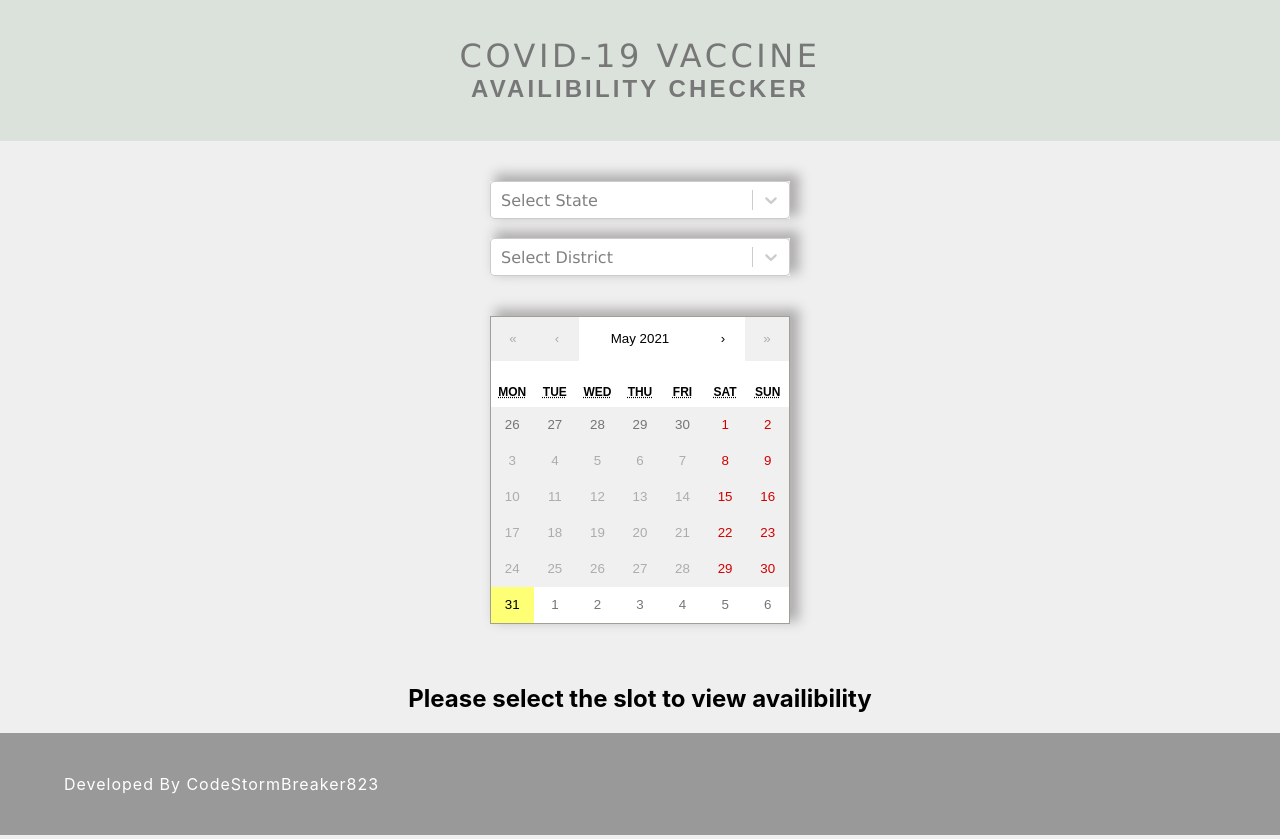
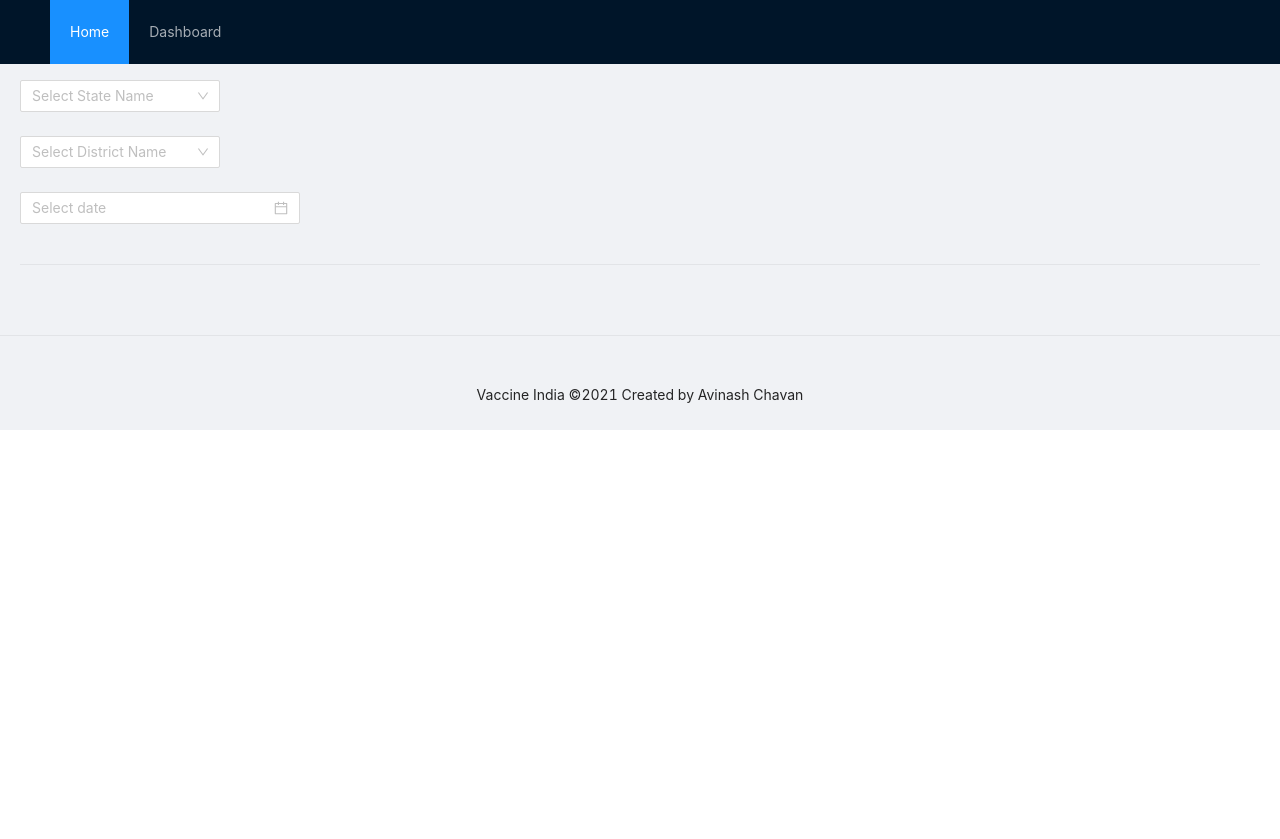
Before and after one commit to avinashchavan1/VacFinder, a React (Create React App) app: page / in a window 1280 px wide. After the commit the page ends 800 px from the top, so only its background shows below. Built offline with nearby package versions, Linux system fonts and the light colour scheme.

Commit message:
Before table

```diff
--- a/package.json
+++ b/package.json
@@ -6,6 +6,7 @@
     "@testing-library/jest-dom": "^5.12.0",
     "@testing-library/react": "^11.2.6",
     "@testing-library/user-event": "^12.8.3",
+    "antd": "^4.19.1",
     "axios": "^0.21.1",
     "moment": "^2.29.1",
     "react": "^17.0.2",
--- /dev/null
+++ b/src/Appnew.css
@@ -0,0 +1,19 @@
+.site-layout-content {
+  min-height: 280px;
+  padding: 24px;
+  background: #fff;
+}
+.logo {
+  float: left;
+  width: 120px;
+  height: 31px;
+  margin: 16px 24px 16px 0;
+  background: rgba(255, 255, 255, 0.3);
+}
+.ant-row-rtl .logo {
+  float: right;
+  margin: 16px 0 16px 24px;
+}
+[data-theme="dark"] .site-layout-content {
+  background: #141414;
+}
--- /dev/null
+++ b/src/Appnew.js
@@ -0,0 +1,52 @@
+import DataInput from "./components/DataInput/DataInput";
+import React from "react";
+import ReactDOM from "react-dom";
+import "antd/dist/antd.css";
+import "./index.css";
+import { Layout, Menu, Breadcrumb, Divider } from "antd";
+import Slots from "./components/Slots/Slots";
+import { useState, useEffect } from "react";
+
+const { Header, Content, Footer, Sider } = Layout;
+// const DataInput = require("./components/DataInput/DataInput");
+// const DataInput = () => {
+//   return <h1>1111</h1>;
+// };
+const App = () => {
+  // return <DataInput></DataInput>;
+  const [responseData, setResponseData] = useState([]);
+  const [filteredData, setFilteredData] = useState([]);
+  useEffect(() => {
+    console.log("ResData: ", responseData);
+  }, [responseData]);
+  const handleChangeResponseData = (value) => {
+    setResponseData(value["sessions"]);
+    setFilteredData(value["sessions"]);
+  };
+  return (
+    <Layout className="layout">
+      <Header>
+        <div className="logo" />
+        <Menu theme="dark" mode="horizontal" defaultSelectedKeys={["1"]}>
+          <Menu.Item key={1}>Home</Menu.Item>
+          <Menu.Item key={2}>Dashboard</Menu.Item>
+        </Menu>
+      </Header>
+
+      <Content style={{ padding: "0 20px" }}>
+        <DataInput
+          // style={{ margin: "16px 0" }}
+          handleChangeResponseData={handleChangeResponseData}
+        ></DataInput>
+        <Divider />
+        <Slots filteredData={filteredData}></Slots>
+      </Content>
+      <Divider />
+      <Footer style={{ textAlign: "center" }}>
+        Vaccine India ©2021 Created by Avinash Chavan
+      </Footer>
+    </Layout>
+  );
+};
+
+export default App;
--- /dev/null
+++ b/src/components/DataInput/DataInput.js
@@ -0,0 +1,100 @@
+import { DatePicker, Select, Space, Divider } from "antd";
+import "antd/dist/antd.css";
+import data from "../../data2.json";
+import React, { useState, useEffect } from "react";
+import moment from "moment";
+
+const statesData = data.map((state) => {
+  return { state_id: state["state_id"], state_name: state["state"] };
+});
+const districtData = data.map((state) => {
+  return { state_id: state["state_id"], districts: state["districts"] };
+});
+// function disabledDate(current) {
+//   // Can not select days before today and today
+//   return current ;
+// }
+
+const { Option } = Select;
+
+const DataInput = ({ handleChangeResponseData }) => {
+  const [state, setState] = useState();
+  const [districts, setDistricts] = useState([]);
+  const [district, setDistrict] = useState();
+  const [currDate, setCurrDate] = useState();
+
+  useEffect(() => {
+    if (state && district && currDate) {
+      // console.log("State:", state);
+      // console.log("District:", district);
+      // console.log("CurrDate:", currDate);
+      let URL =
+        "https://cdn-api.co-vin.in/api/v2/appointment/sessions/public/findByDistrict?district_id=" +
+        String(district) +
+        "&date=" +
+        currDate +
+        "\n";
+      console.log(URL);
+      fetch(URL)
+        .then((res) => res.json())
+        .then((res) => {
+          console.log(res);
+          handleChangeResponseData(res);
+        })
+        .catch((err) => console.log(err));
+    }
+  }, [state, district, currDate]);
+
+  function onChange(date) {
+    setCurrDate(date.format("DD-MM-YYYY"));
+  }
+
+  const handleStateNameChange = (value) => {
+    let districtVal = districtData.filter((state) => {
+      return state["state_id"] === value;
+    });
+    districtVal = districtVal[0]["districts"];
+    setState(value);
+    setDistricts(districtVal);
+    setDistrict(districtVal[0]["districtcode"]);
+  };
+  const handleDistrictNameChange = (value) => {
+    console.log(value);
+    setDistrict(value);
+  };
+
+  return (
+    <Space direction="vertical" size={"large"} style={{ margin: "16px 0" }}>
+      <Select
+        placeholder={"Select State Name"}
+        style={{ width: 200 }}
+        onChange={handleStateNameChange}
+      >
+        {statesData.map((state) => (
+          <Option key={state["state_name"]} value={state["state_id"]}>
+            {state["state_name"]}
+          </Option>
+        ))}
+      </Select>
+      <Select
+        style={{ width: 200 }}
+        value={district}
+        placeholder={"Select District Name"}
+        onChange={handleDistrictNameChange}
+      >
+        {districts.map((district) => (
+          <Option key={district["name"]} value={district["districtcode"]}>
+            {district["name"]}
+          </Option>
+        ))}
+      </Select>
+      <DatePicker
+        // disabledDate={disabledDate}
+        style={{ width: 280 }}
+        onChange={onChange}
+      />
+    </Space>
+  );
+};
+
+export default DataInput;
--- /dev/null
+++ b/src/components/Slot/Slot.js
@@ -0,0 +1,42 @@
+import React from "react";
+import ReactDOM from "react-dom";
+import "antd/dist/antd.css";
+import { Card, Col, Row, Badge, Space, Divider } from "antd";
+import { MessageOutlined, LikeOutlined, StarOutlined } from "@ant-design/icons";
+
+const { Meta } = Card;
+const IconText = ({ icon, text }) => (
+  <Space>
+    {React.createElement(icon)}
+    {text}
+  </Space>
+);
+const Slot = ({ session }) => {
+  // return <DataInput></DataInput>;
+  // console.log(session);
+  let ageLimit =
+    session["max_age_limit"] === "undefined"
+      ? session["max_age_limit"]
+      : session["min_age_limit"];
+
+  return (
+    <Col span={24}>
+      <Badge.Ribbon text={session["vaccine"]}>
+        <Card
+          hoverable={true}
+          title={session["address"] + " " + session["block_name"]}
+        >
+          {/* <Meta description={session["address"]} /> */}
+          {session["name"]}
+          <br />
+          {"Age Limit: upto " + ageLimit + "years"}
+          <br />
+
+          {"Available Doses " + session["available_capacity"]}
+        </Card>
+      </Badge.Ribbon>
+    </Col>
+  );
+};
+
+export default Slot;
--- /dev/null
+++ b/src/components/Slots/Slots.js
@@ -0,0 +1,22 @@
+import React from "react";
+import ReactDOM from "react-dom";
+import "antd/dist/antd.css";
+import { Card, Col, Row, Space, Badge } from "antd";
+import Slot from "../Slot/Slot";
+
+const Slots = ({ filteredData }) => {
+  // return <DataInput></DataInput>;
+  return (
+    <Space direction="vertical" size={"large"}>
+      {filteredData.length > 0 &&
+        "Available slots in district: " + filteredData.length}
+      <Row gutter={{ xs: 8, sm: 16, md: 24, lg: 32 }}>
+        {filteredData.map((data, i) => {
+          return <Slot key={i} session={data} />;
+        })}
+      </Row>
+    </Space>
+  );
+};
+
+export default Slots;
--- a/src/index.js
+++ b/src/index.js
@@ -1,17 +1,11 @@
-import React from 'react';
-import ReactDOM from 'react-dom';
-import './index.css';
-import App from './App';
-import reportWebVitals from './reportWebVitals';
+import React from "react";
+import ReactDOM from "react-dom";
+import "./index.css";
+import App from "./Appnew";
 
-ReactDOM.render(
-  <React.StrictMode>
-    <App />
-  </React.StrictMode>,
-  document.getElementById('root')
-);
+ReactDOM.render(<App />, document.getElementById("root"));
 
 // If you want to start measuring performance in your app, pass a function
 // to log results (for example: reportWebVitals(console.log))
 // or send to an analytics endpoint. Learn more: https://bit.ly/CRA-vitals
-reportWebVitals();
+// reportWebVitals();
```
Also changed, not shown: src/Comp.js (deleted), 1 other file (tests, documents, lock files or other folders).
